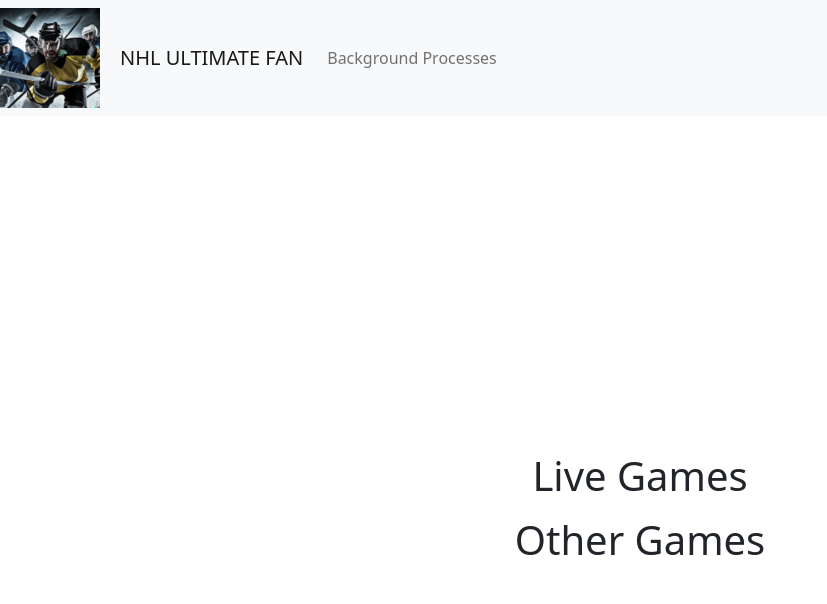
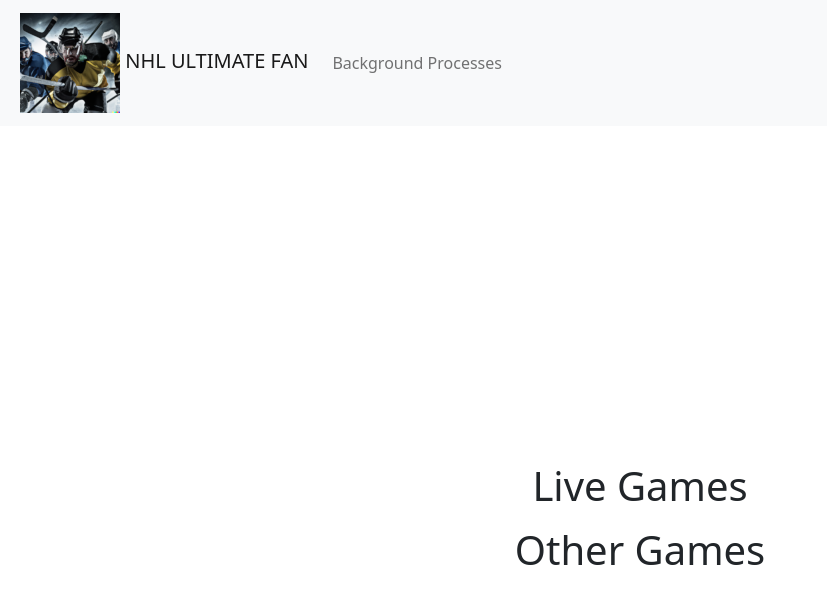
Before and after one commit to zoltankiss/nhl-ultimate-fan-frontend, a React (Create React App) app: page / in a window 1280 px wide. Shown: the top 604 px of the page, without its empty margins (0-827 px from the left). Built offline with nearby package versions, Linux system fonts and the light colour scheme; no server answers.

Commit message:
make entire logo clickable

```diff
--- a/src/App.js
+++ b/src/App.js
@@ -11,8 +11,8 @@ function App() {
     <Router>
       <div className="App">
       <nav className="navbar navbar-expand-lg navbar-light bg-light">
-        <img src="/nhl-logo-100.png" alt="logo" />
-        <a className="navbar-brand" href="/">NHL ULTIMATE FAN</a>
+
+        <a className="navbar-brand" href="/"><img src="/nhl-logo-100.png" alt="logo" href="/"></img> NHL ULTIMATE FAN </a>
         <button className="navbar-toggler" type="button" data-toggle="collapse" data-target="#navbarNavAltMarkup" aria-controls="navbarNavAltMarkup" aria-expanded="false" aria-label="Toggle navigation">
           <span className="navbar-toggler-icon"></span>
         </button>
```
